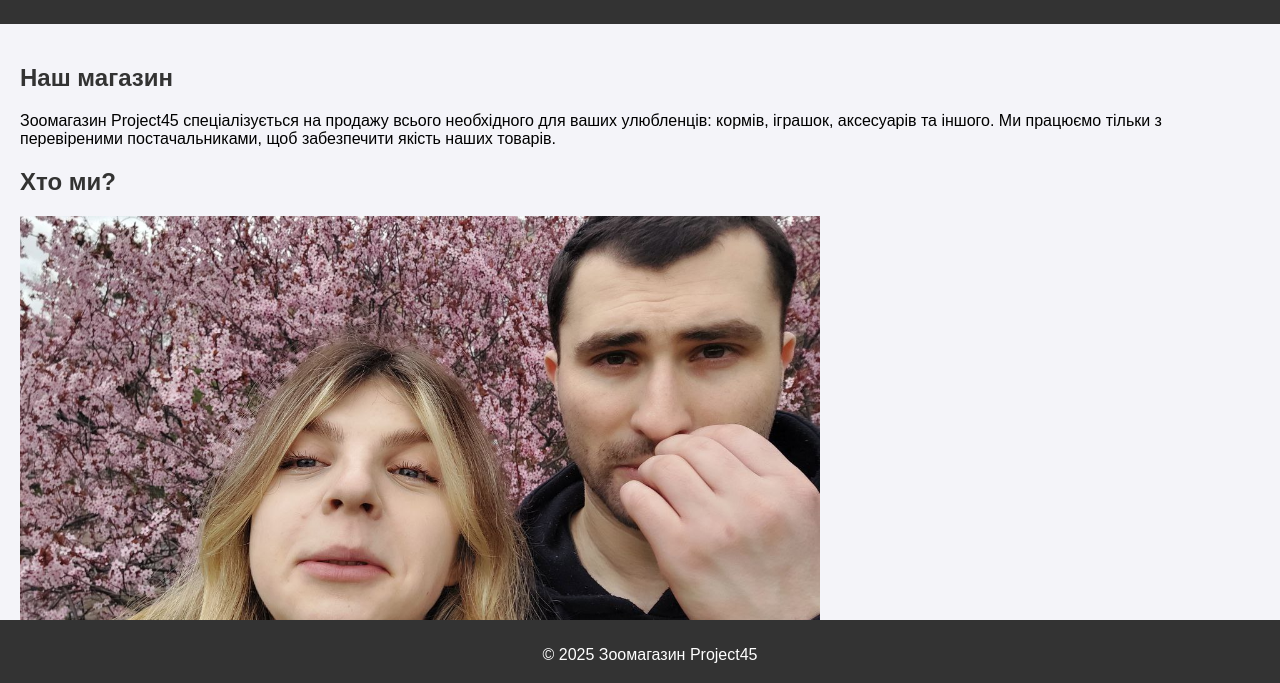
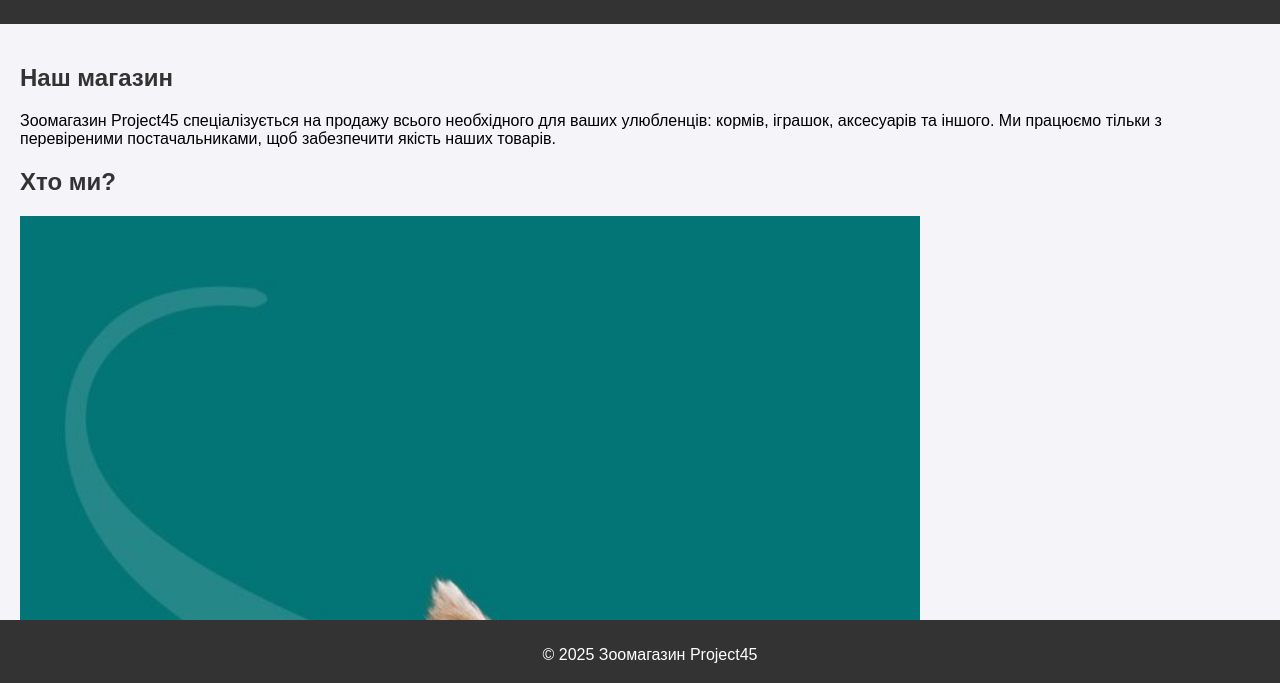
Before and after one commit to denis-mr/project45, a plain HTML site: page about.html in a window 1280 px wide. Shown: the part 110-793 px from the top of the page. Drawn offline with Linux system fonts and the light colour scheme.

Commit message:
Додано нове зображення та каталог

```diff
--- a/about.html
+++ b/about.html
@@ -25,7 +25,7 @@
         <section>
             <h2>Хто ми?</h2>
             <div class="large-image">
-                    <img class="large-image" src="bb967761-b54a-46b7-a4f0-aa993d43e504.jpg" alt="My local image">
+                    <img class="large-image" src="271a7152136e8ac681bae7b981820f3b.jpg" alt="My local image">
                     <p>Добрий день</p>
             </div>
         </section>
--- a/style.css
+++ b/style.css
@@ -68,6 +68,6 @@ h1, h2 {
 }
 .large-image {
     width: 100%; /* Встановлює ширину 100% від доступного простору в блоці */
-    max-width: 800px; /* Максимальна ширина картинки — 800px */
+    max-width: 900px; /* Максимальна ширина картинки — 900px */
     height: auto; /* Автоматична висота, щоб зберегти пропорції */
 }
```
Also changed, not shown: 271a7152136e8ac681bae7b981820f3b.jpg (added), bb967761-b54a-46b7-a4f0-aa993d43e504.jpg (deleted).
